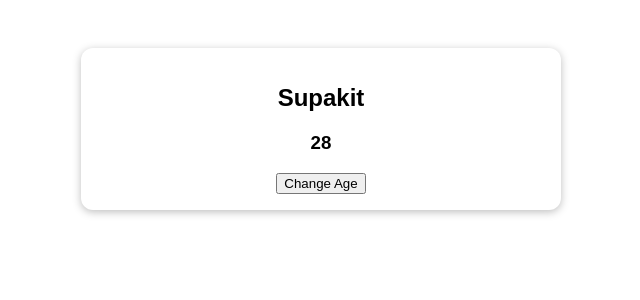
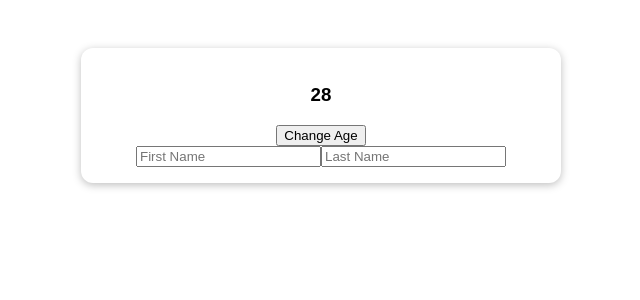
Before and after one commit to Newtepos/vue-composition-01-starting-setup, a Vue app: page / in a window 1280 px wide. Shown: the top 300 px of the page, without its empty margins (319-959 px from the left). Built offline with nearby package versions, Linux system fonts and the light colour scheme; the HTML template or start-up script is replaced by a standard one.

Commit message:
Add: Computed Function

```diff
--- a/src/App.vue
+++ b/src/App.vue
@@ -1,24 +1,41 @@
 <template>
   <section class="container">
-    <h2>{{ userName }}</h2>
+    <h2>{{ uName }}</h2>
     <h3>{{ age }}</h3>
     <button @click="setAge">Change Age</button>
+    <div>
+      <input type="text" placeholder="First Name" @input="setFirstName" />
+      <input type="text" placeholder="Last Name" @input="setLastName" />
+    </div>
   </section>
 </template>
 
 <script>
-import { reactive, toRefs } from 'vue';
+import { reactive, ref, toRefs, computed } from 'vue';
 
 export default {
   setup() {
-    // const uName = ref('Supakit');
+    const firstName = ref('');
+    const lastName = ref('');
     const user = reactive({
       name: 'Supakit',
       age: 28,
     });
 
+    const uName = computed(function () {
+      return firstName.value + ' ' + lastName.value;
+    });
+
     function setNewAge() {
       user.age = 32;
+    }
+
+    function setFirstName(e) {
+      firstName.value = e.target.value;
+    }
+
+    function setLastName(e) {
+      lastName.value = e.target.value;
     }
 
     const userRefs = toRefs(user);
@@ -28,13 +45,11 @@
       userName: userRefs.name,
       age: userRefs.age,
       setAge: setNewAge,
+      setFirstName,
+      setLastName,
+      uName,
     };
   },
-  // data() {
-  //   return {
-  //     userName: 'Maximilian',
-  //   };
-  // },
 };
 </script>
 
```
